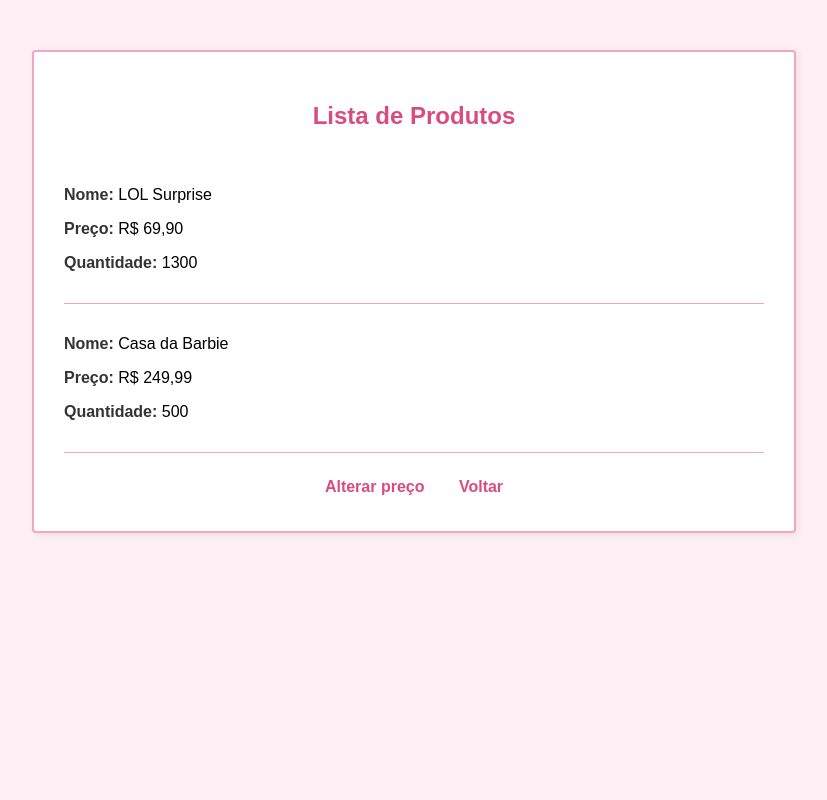
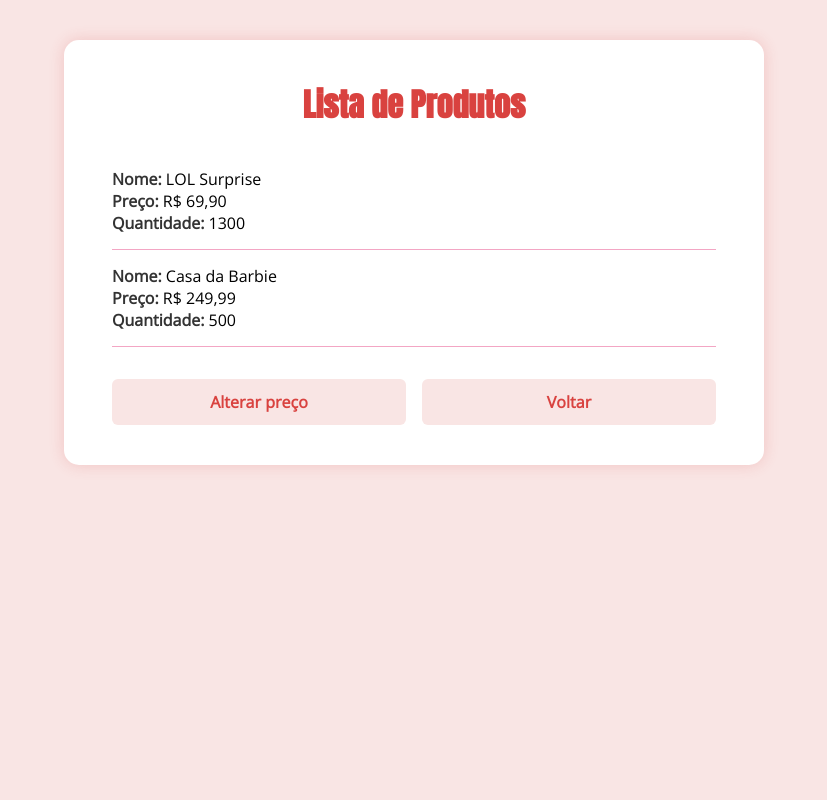
Before and after one commit to codegirletecvav/ProgWeb2, a PHP site: page /listarprod.php in a window 1280 px wide. Shown: the whole page, without its empty margins (226-1053 px from the left). Run offline with PHP 8.4, Linux system fonts and the light colour scheme; the visitor is signed in with stand-in values (Sample User, id 1); data comes from the database, SQL or seed files in the repository.

Commit message:
Update listarprod.php

```diff
--- a/listarprod.php
+++ b/listarprod.php
@@ -15,34 +15,49 @@
 
 <head>
     <meta charset="UTF-8">
+     <link href="https://fonts.googleapis.com/css2?family=Anton&family=Open+Sans&display=swap" rel="stylesheet">
     <title>Lista de Produtos</title>
     <style>
-    body {
-        font-family: Arial, sans-serif;
-        background: #fff0f6;
+        * {
+  box-sizing: border-box;
   margin: 0;
   padding: 0;
 }
 
+body {
+  font-family: 'Open Sans', sans-serif;
+  background: linear-gradient(135deg, #f9e5e4 0%, #f9e5e4 100%);
+  display: flex;
+  justify-content: center;
+  align-items: flex-start;
+  padding: 40px 15px;
+  min-height: 100vh;
+}
+
 .container {
   max-width: 700px;
-        margin: 50px auto;
+  width: 100%;
+  margin: 0 auto;
   background: #fff;
-        padding: 30px;
-        border: 2px solid #f3a6c4;
-        border-radius: 4px;
-        box-shadow: 2px 2px 8px rgba(0, 0, 0, 0.08);
+  padding: 2.5rem 3rem;
+  border-radius: 15px;
+  box-shadow: 0 0 15px rgba(217, 66, 63, 0.2);
+  text-align: center;
+  border: none;
 }
 
 h2 {
-        text-align: center;
-        color: #d94c7b;
-        margin-bottom: 25px;
+  font-family: 'Anton', sans-serif;
+  color: #d9423f;
+  margin-bottom: 1.5rem;
+  font-size: 2rem;
+  position: relative;
 }
 
 .produto {
   border-bottom: 1px solid #f3a6c4;
   padding: 15px 0;
+  text-align: left;
 }
 
 .produto:last-child {
@@ -51,26 +66,52 @@
 
 .produto strong {
   color: #333;
+  font-weight: 600;
+  font-size: 1rem;
 }
 
 .links {
-        margin-top: 25px;
-        text-align: center;
+  margin-top: 2rem;
+  display: flex;
+  justify-content: space-around;
+  gap: 1rem;
+  flex-wrap: wrap;
 }
 
 .links a {
-        display: inline-block;
-        margin: 0 15px;
-        color: #d94c7b;
+  flex: 1;
+  text-align: center;
+  background-color: #f9e5e4;
+  color: #d9423f;
+  font-weight: bold;
+  padding: 0.75rem 0;
+  border-radius: 6px;
   text-decoration: none;
-        font-weight: bold;
-        border-bottom: 2px solid transparent;
-        padding-bottom: 3px;
+  font-family: 'Open Sans', sans-serif;
+  transition: background-color 0.3s ease, transform 0.2s ease;
+  min-width: 120px;
 }
 
 .links a:hover {
-        border-bottom: 2px solid #d94c7b;
+  background-color: #d9423f;
+  color: #fff;
+  transform: scale(1.05);
 }
+
+@media (max-width: 450px) {
+  .container {
+    padding: 2rem 1.5rem;
+  }
+
+  .links {
+    flex-direction: column;
+  }
+
+  .links a {
+    width: 100%;
+  }
+}
+
         </style>
 </head>
 
```
Lines whose indentation alone changed are shown as unchanged.
